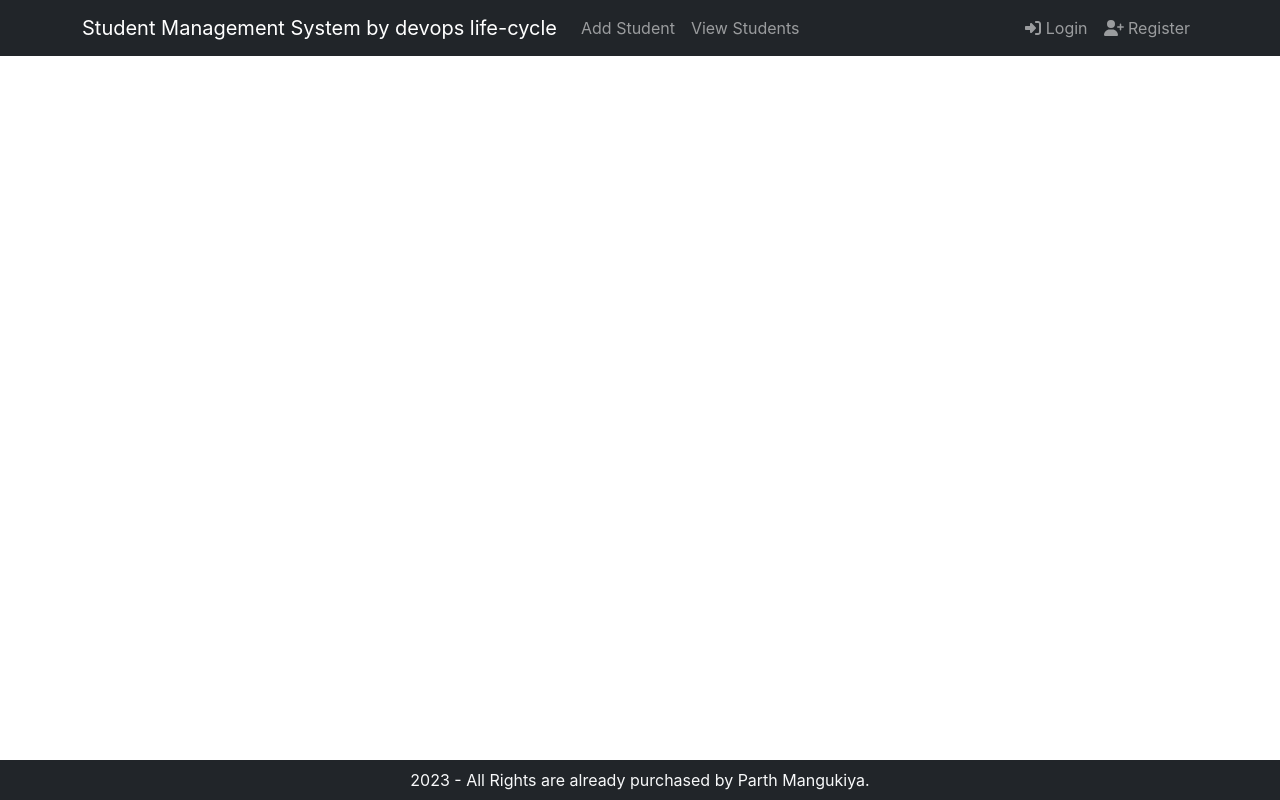
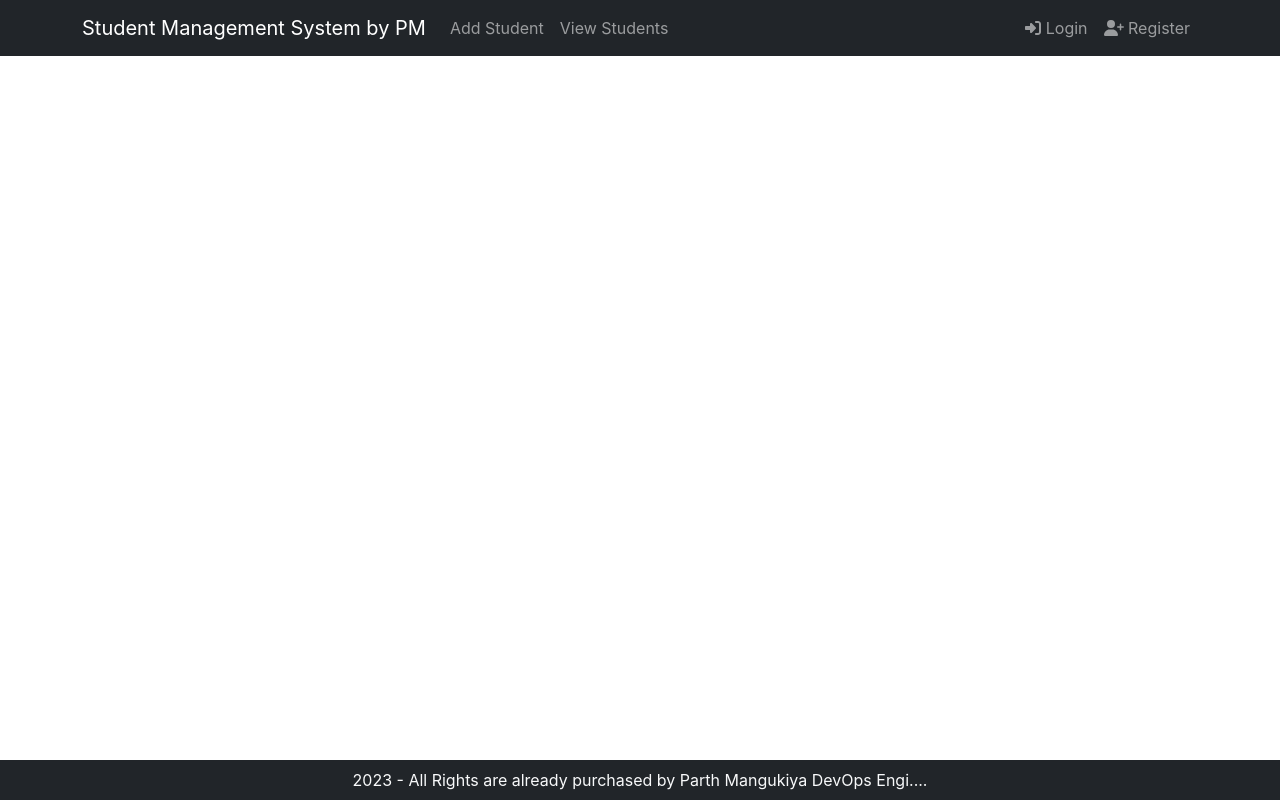
Before and after one commit to 20IT066/React_app-CI-CD, a React (Create React App) app: page / in a window 1280 px wide. Built offline with nearby package versions, Linux system fonts and the light colour scheme.

Commit message:
Final check

```diff
--- a/src/components/Footer.js
+++ b/src/components/Footer.js
@@ -11,7 +11,7 @@ export default function Footer() {
       <Navbar fixed="bottom" bg="dark" variant="dark">
         <Container  className="text-center text-muted">
             <Col lg={12} className="text-center text-light">
-            {year} - All Rights are already purchased by Parth Mangukiya.
+            {year} - All Rights are already purchased by Parth Mangukiya DevOps Engi....
             </Col>
         </Container>
       </Navbar>
--- a/src/components/NavigationBar.js
+++ b/src/components/NavigationBar.js
@@ -11,7 +11,7 @@ export default function NavigationBar() {
     <div>
       <Navbar collapseOnSelect expand="lg" bg="dark" variant="dark">
       <Container>
-        <Link to="/" className='navbar-brand'>Student Management System by devops life-cycle</Link>
+        <Link to="/" className='navbar-brand'>Student Management System by PM</Link>
         <Navbar.Toggle aria-controls="responsive-navbar-nav" />
         <Navbar.Collapse id="responsive-navbar-nav">
           <Nav className="me-auto">
```
